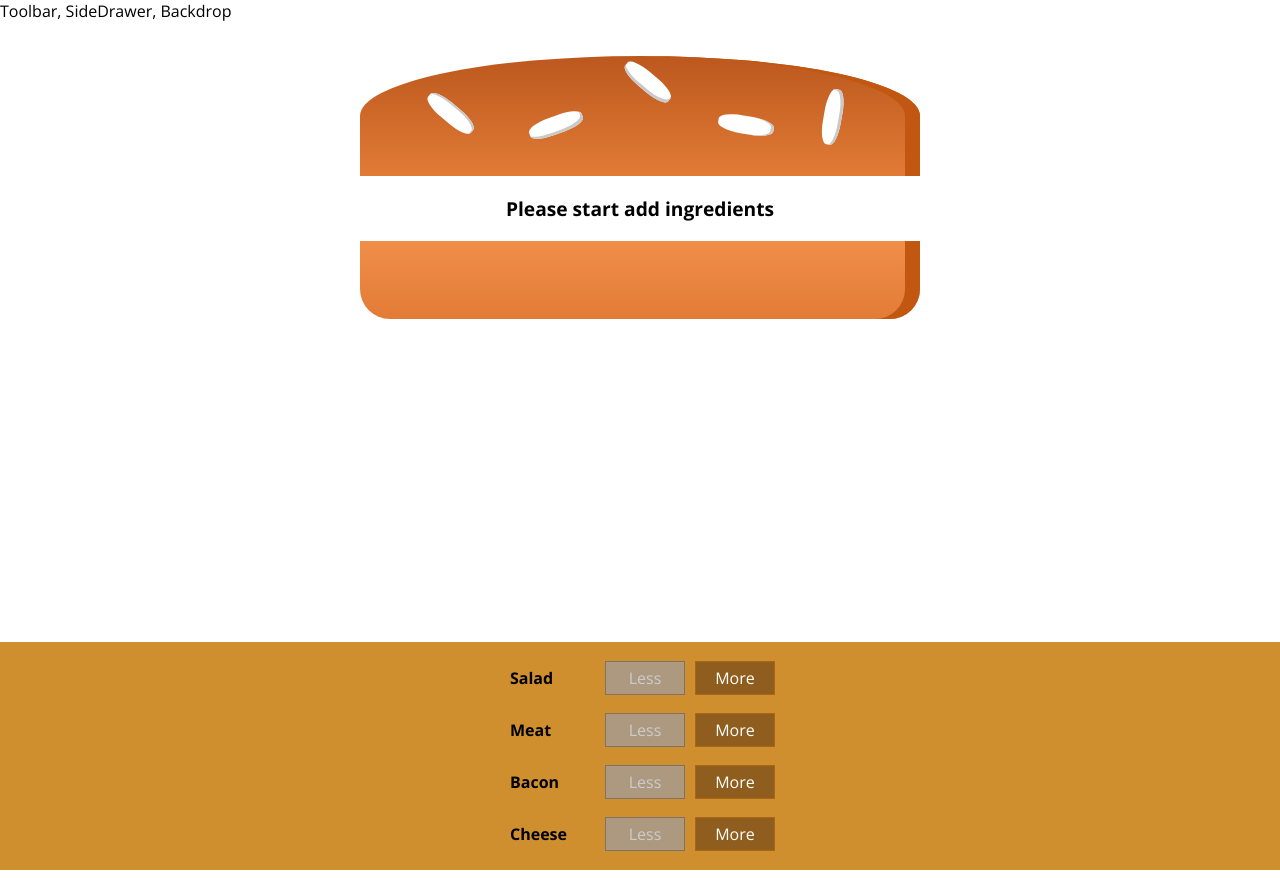
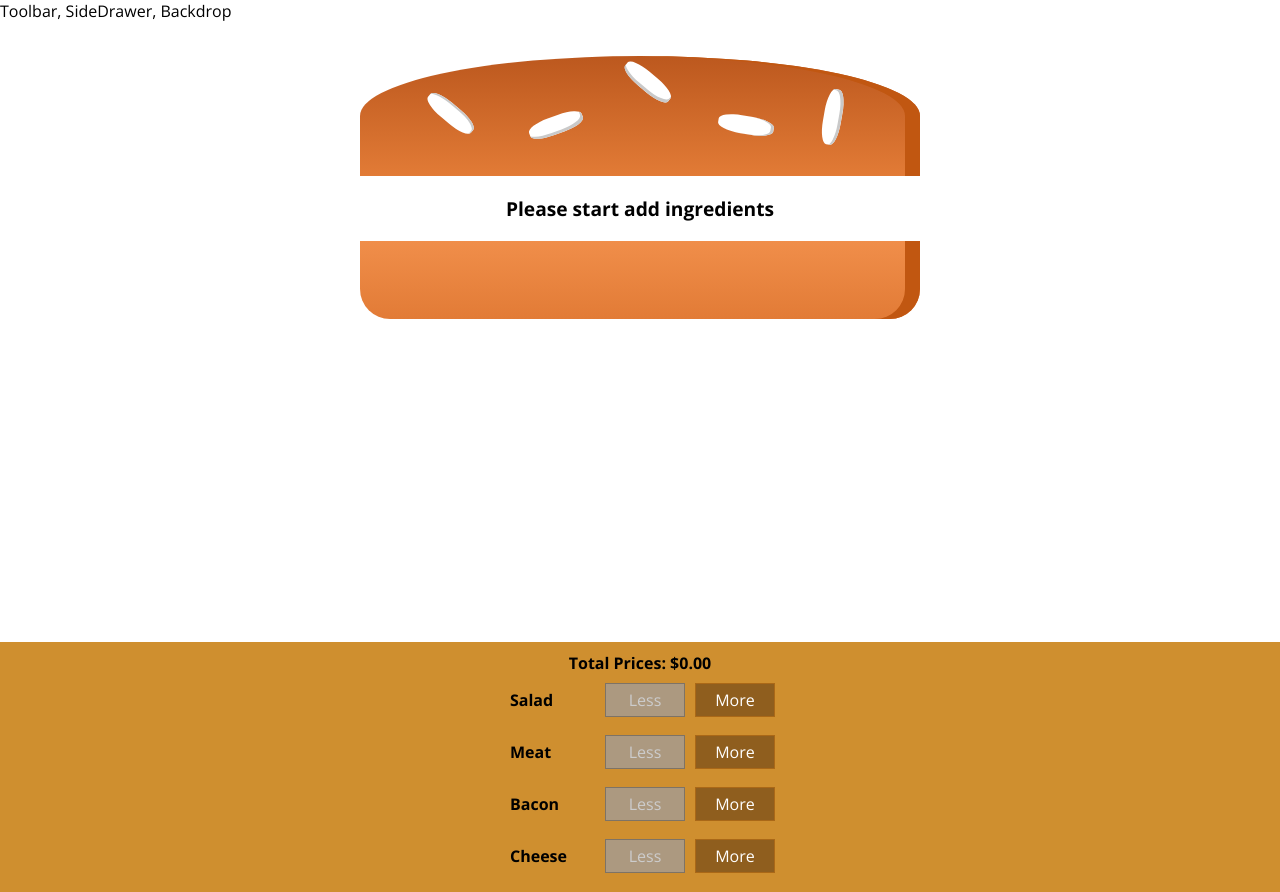
Before and after one commit to haingocvu/burger-builder, a React (Create React App) app: page / in a window 1280 px wide. Before the commit the page ends 870 px from the top, so only its background shows below. Built offline with nearby package versions, Linux system fonts and the light colour scheme.

Commit message:
display pricing

```diff
--- a/src/components/BuildControls/BuildControls.js
+++ b/src/components/BuildControls/BuildControls.js
@@ -9,6 +9,9 @@ const build = () => {
 
 const BuildControls  = (props) => (
     <div className={classes.BuildControls}>
+        <div>
+            <strong>Total Prices: {'$' + props.prices.toFixed(2)}</strong>
+        </div>
         {build()}
     </div>
 );
--- a/src/containers/BurgerBuilder/BergerBuilder.js
+++ b/src/containers/BurgerBuilder/BergerBuilder.js
@@ -32,7 +32,7 @@ class BurgerBuilder extends Component {
     removeIngredientHandler = (type) => {
         // update state safety
         const newIngredient = { ...this.state.ingredients };
-        let newPrice = this.totalPrice;
+        let newPrice = this.state.totalPrice;
         if (newIngredient[type] > 0) {
             newIngredient[type]--;
             newPrice -= PRICING[type];
@@ -56,7 +56,7 @@ class BurgerBuilder extends Component {
                         removeIngredientHandler: this.removeIngredientHandler,
                         disabledInfo
                     }}>
-                    <BuildControls />
+                    <BuildControls prices={this.state.totalPrice}/>
                 </BurgerBuilderContext.Provider>
             </Aux>
         )
--- a/src/context/BurgerBuilder/BurgerBuiderContext.js
+++ b/src/context/BurgerBuilder/BurgerBuiderContext.js
@@ -3,7 +3,7 @@ import { createContext } from 'react';
 const initValues = {
     addIngredientHandler: () => {},
     removeIngredientHandler: () => {},
-    disabledInfo: {}
+    disabledInfo: {},
 }
 
 const BurgerBuilderContext = createContext(initValues);
```
